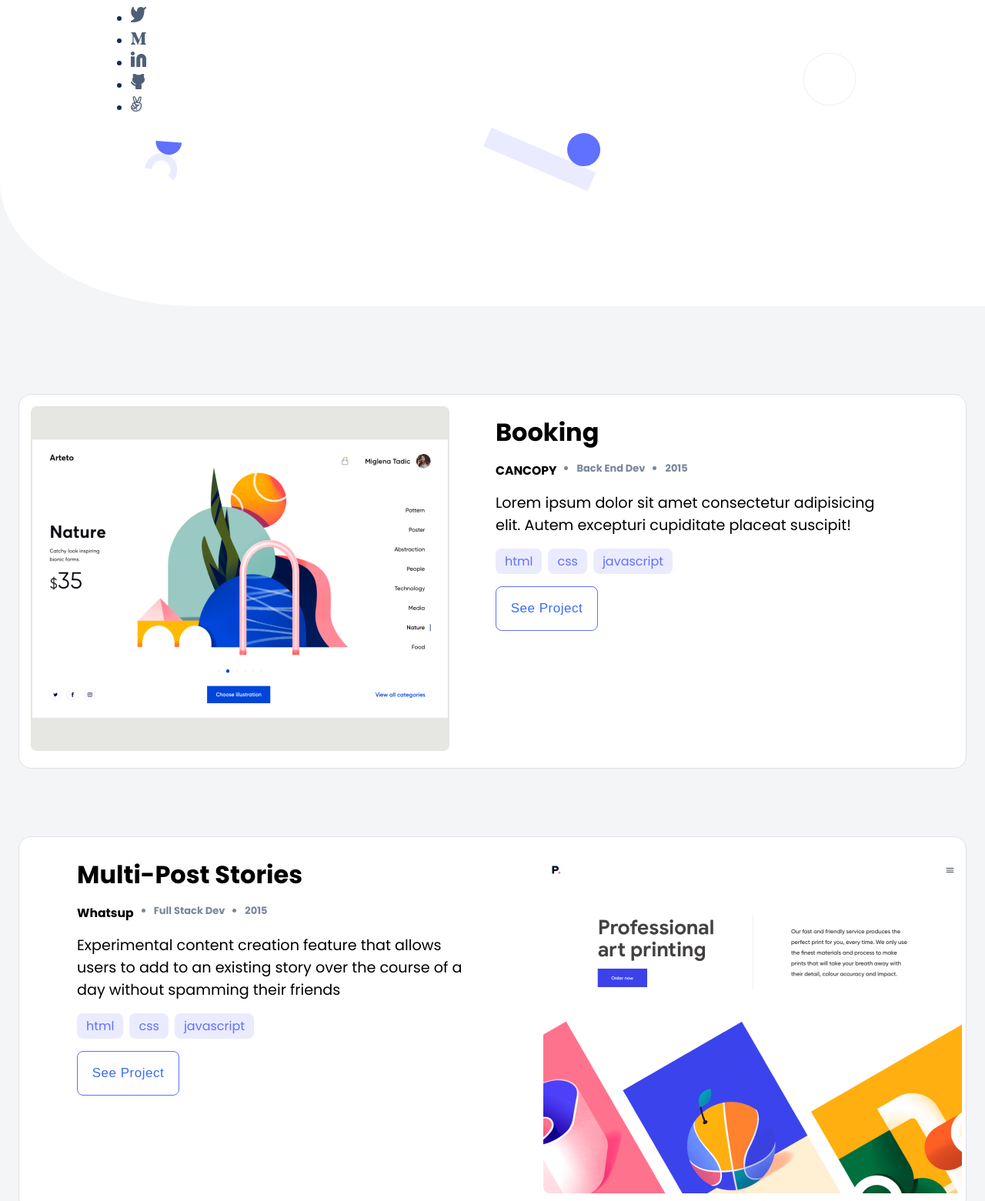
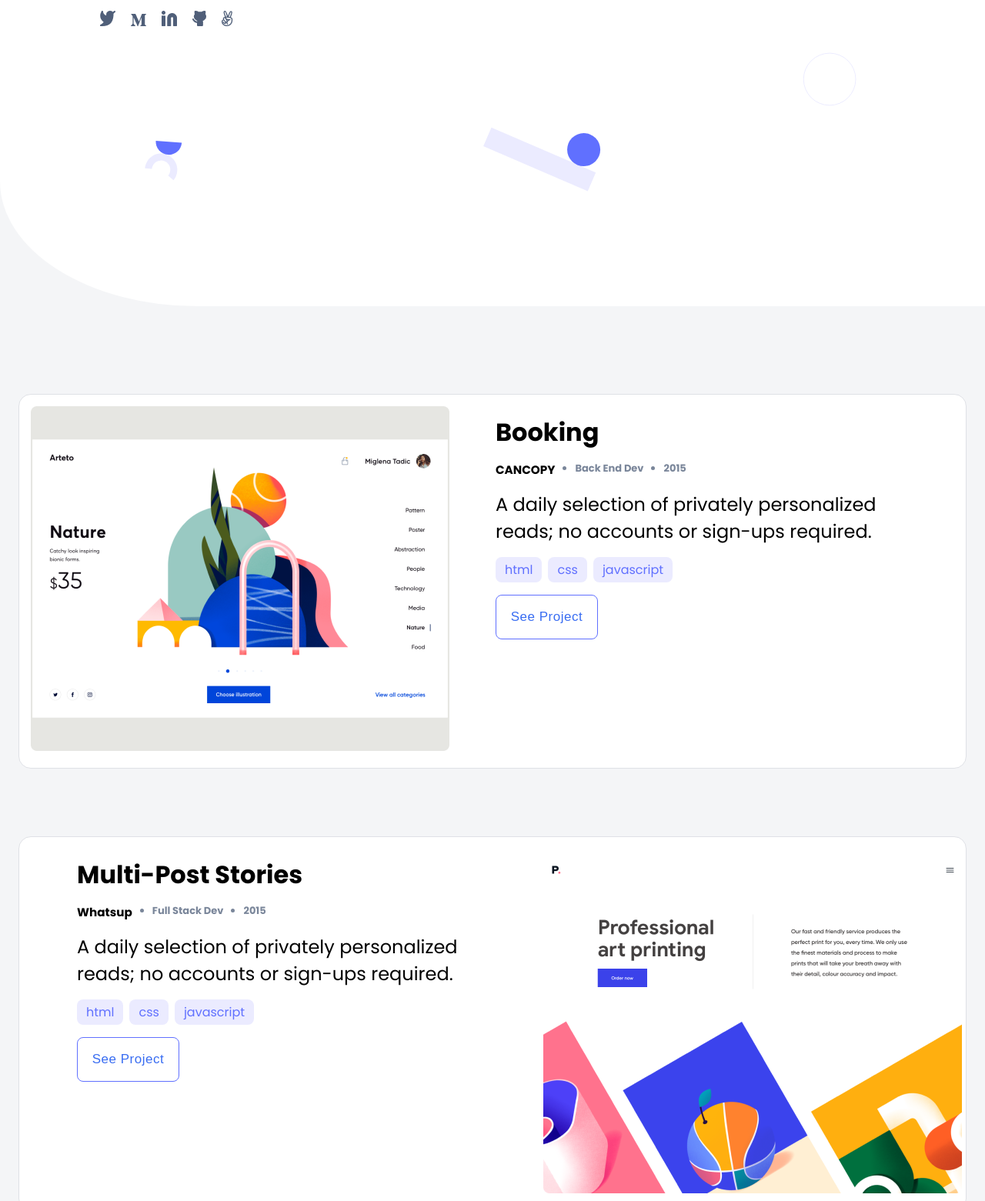
Before and after one commit to abenezer-addisu/Portfolio-Final-mobile-version, a website: page index.html in a window 1280 px wide. Shown: the part 480-2041 px from the top of the page at 77% size. Drawn offline with Linux system fonts and the light colour scheme.

Commit message:
Comment delete and Font size Edited

```diff
--- a/CSS/style.css
+++ b/CSS/style.css
@@ -27,7 +27,7 @@ header {
 
 p,
 a {
-  font-size: larger;
+  font-size: 24px;
 }
 
 h1,
@@ -105,7 +105,6 @@ form li {
 }
 
 .home-content {
-  /* margin: 0% 0% 0% 8%; */
   color: #172b4d;
 }
 
@@ -115,6 +114,12 @@ form li {
 
 .connect p {
   color: #7f8cff;
+}
+
+.home ul {
+  list-style: none;
+  display: flex;
+  padding-left: 0px;
 }
 
 .home li {
@@ -154,7 +159,7 @@ form > ul {
   padding: 15px 5px 15px 15px;
   border: 1px solid #dfe1e6;
   border-radius: 16px;
-  width: 90 %;
+  width:90 %;
   margin: auto;
 }
 
@@ -897,7 +902,3 @@ hr {
     cursor: pointer;
   }
 }
-
-/* #form-error {
-    color: red;
-  } */
--- a/index.html
+++ b/index.html
@@ -60,7 +60,7 @@
                 </p>
 
                 <p class="connect">LET'S CONNECT</p>
-                <ul>
+                <ul class="socialmedia">
                     <li> <a href="#"><img src="img/twitter.png" alt="Twitter Icon"></a></li>
                     <li> <a href="#"><img src="img/messager.png" alt="messages icon"></a> </li>
                     <li><a href="https://www.linkedin.com/in/abenezer-addisu/"><img src="img/Linkedin icon.png" alt="Linkedin icon"></a> </li>
@@ -82,7 +82,7 @@
                             <h2>Booking</h2>
                             <div class="work-content work-content1">
 
-                                <p>CANCOPY</p>
+                                <h3>CANCOPY</h3>
                                 <ul>
                                     <li>Back End Dev</li>
                                     <li>2015</li>
@@ -90,7 +90,7 @@
                             </div>
                             <div class="work-description">
                                 <p class="p-1">
-                                Lorem ipsum dolor sit amet consectetur adipisicing elit. Autem excepturi cupiditate placeat suscipit!
+                                    A daily selection of privately personalized reads; no accounts or sign-ups required.
                                 </p>
                             </div>
                             <div class="categories">
@@ -114,7 +114,7 @@
                             <h2>Multi-Post Stories</h2>
                             <div class="work-content work-content1">
 
-                                <p>Whatsup</p>
+                                <h3>Whatsup</h3>
                                 <ul>
                                     <li>Full Stack Dev</li>
                                     <li>2015</li>
@@ -122,7 +122,7 @@
                             </div>
                             <div class="work-description">
                                 <p class="p-1">
-                                Experimental content creation feature that allows users to add to an existing story over the course of a day without spamming their friends
+                                    A daily selection of privately personalized reads; no accounts or sign-ups required.
                                 </p>
                             </div>
                             <div class="categories">
@@ -146,7 +146,7 @@
                             <h2>Reservation</h2>
                             <div class="work-content work-content1">
 
-                                <p>Facebook</p>
+                                <h3>Facebook</h3>
                                 <ul>
                                     <li>Full Stack Dev Dev</li>
                                     <li>2015</li>
@@ -154,7 +154,7 @@
                             </div>
                             <div class="work-description">
                                 <p class="p-1">
-                                Exploring the future of media in Facebooks first virtual reality app; a place to discover and enjoy 360 photos and videos on Gear VRL
+                                    A daily selection of privately personalized reads; no accounts or sign-ups required.
                                 </p>
                             </div>
                             <div class="categories">
@@ -178,7 +178,7 @@
                             <h2>Uber Navigation</h2>
                             <div class="work-content work-content1">
 
-                                <p>Uber</p>
+                                <h3>Uber</h3>
                                 <ul>
                                     <li>lead Developer</li>
                                     <li>2018</li>
@@ -186,7 +186,7 @@
                             </div>
                             <div class="work-description">
                                 <p class="p-1">
-                                A smart assistant to nake driving more safe, efficient, and fun by unlocking your most expensive computer: your car
+                                    A daily selection of privately personalized reads; no accounts or sign-ups required.
                                 </p>
                             </div>
                             <div class="categories">
@@ -233,7 +233,6 @@
                     <button type="button" class="my-button">Get My Resume</button>
                 </div>
             </div>
-            <!-- About me part of the website.-->
             <div class="aboutme">
                 <div class="skill-set">
                     <div class="languages">
```
